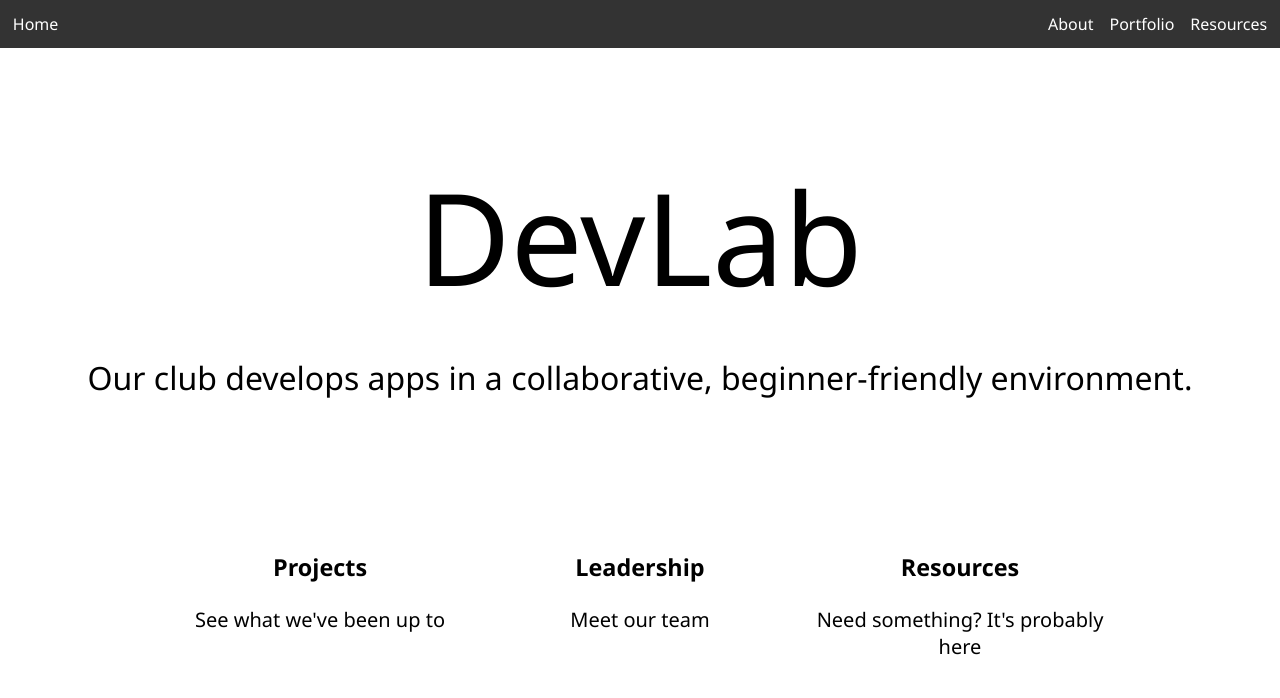
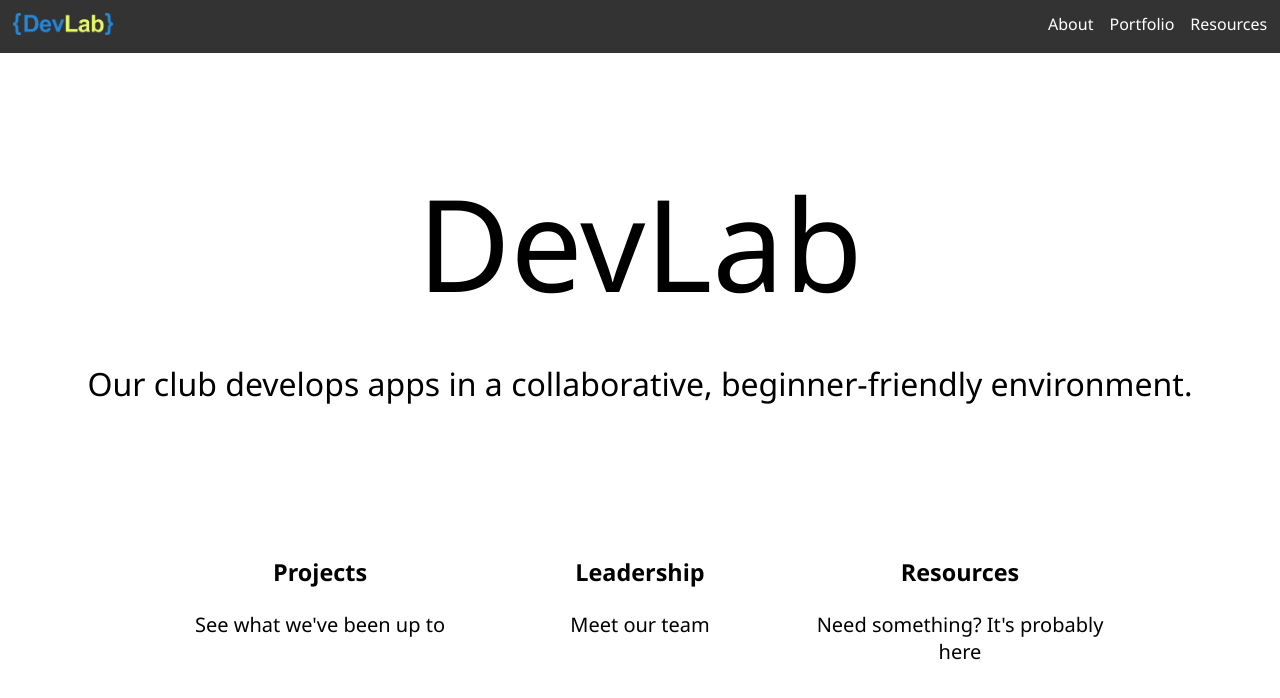
Before and after one commit to ud-devlab/devlab-website, a React (Vite) app: page / in a window 1280 px wide. Shown: the top 698 px of the page. Built offline with nearby package versions, Linux system fonts and the light colour scheme.

Commit message:
add image to navbar

```diff
--- a/src/components/NavBar.tsx
+++ b/src/components/NavBar.tsx
@@ -1,12 +1,13 @@
 import { Link } from "react-router-dom";
 import styles from "./NavBar.module.css";
+import devlabLogo from "../assets/DevLab-Centered-Logo-Transparent-ContentCrop.png";
 
 export function NavBar(props: { currentPage: string }) {
     console.log(props.currentPage);
     return (
         <div className={styles.navbar}>
             <div className={styles.navbarLeft}>
-                <Link to="/" className={styles.navbarLink}>Home</Link>
+                <Link to="/" className={styles.navbarLink}><img src={devlabLogo} alt="DevLab Logo" width={100} /></Link>
             </div>
             <div className={styles.navbarRight}>
                 <Link to="/about" className={styles.navbarLink}>About</Link>
```
